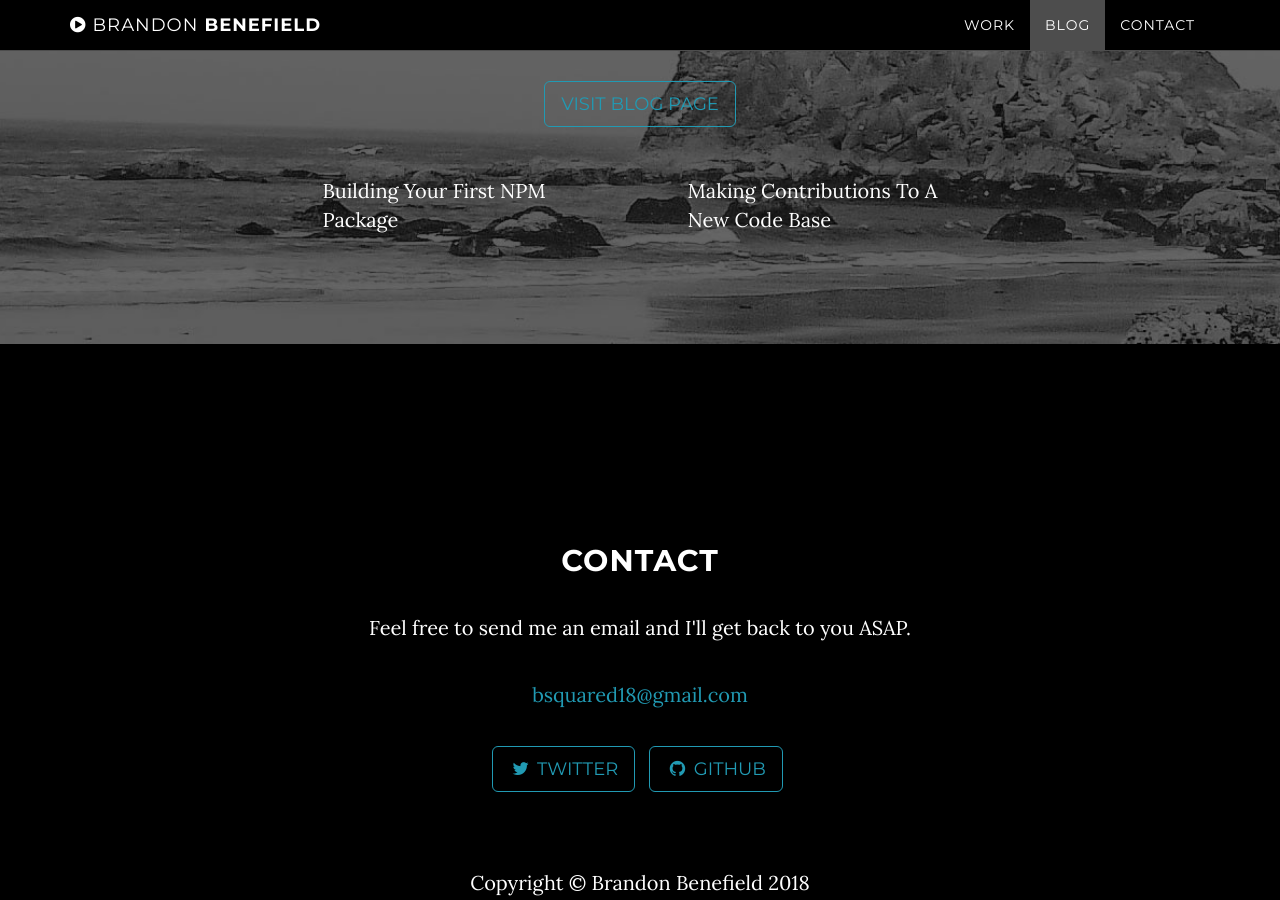
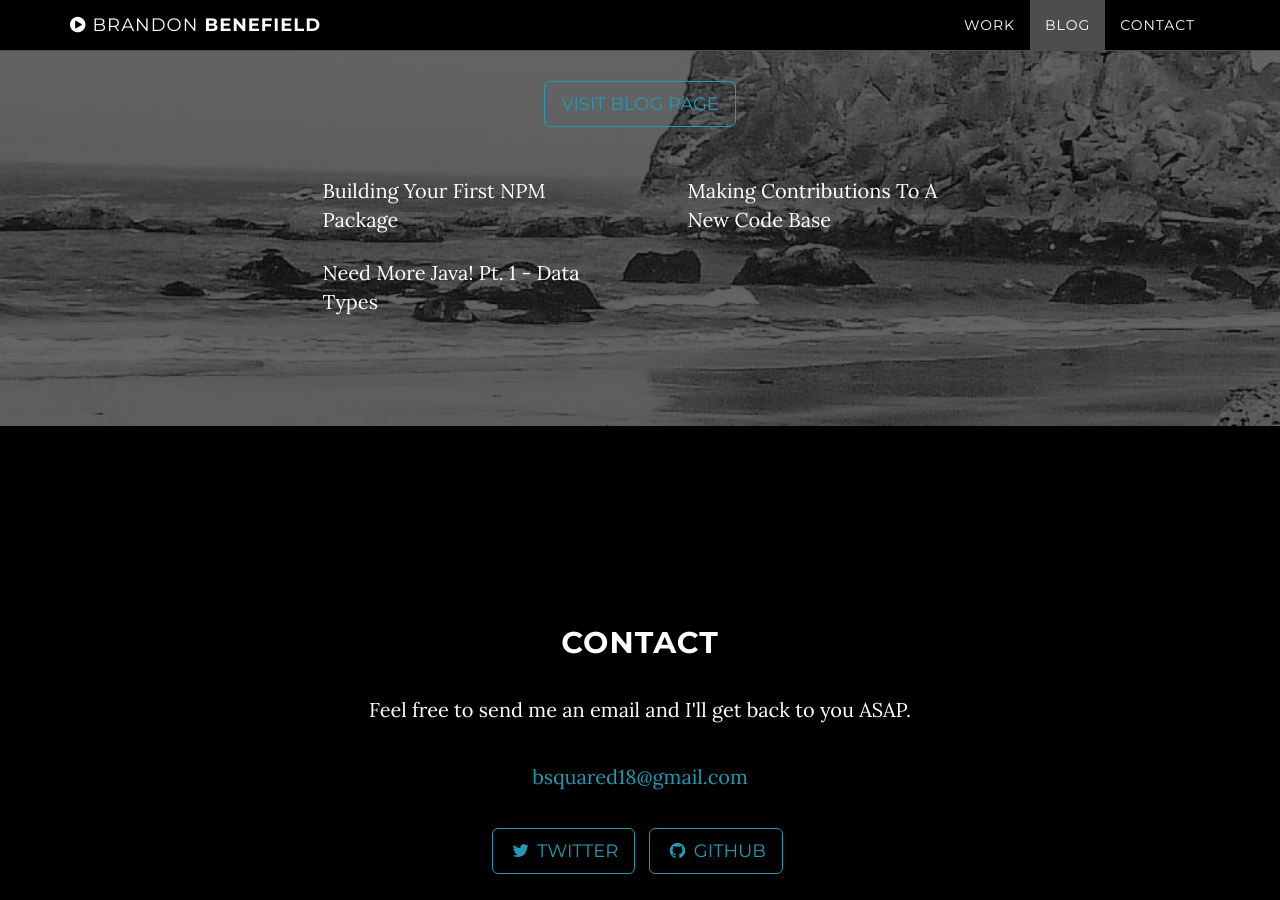
Before and after one commit to bbenefield89/bbenefield89.github.io, a Jekyll site: the page built from index.html, in a window 1280 px wide and 900 px high, scrolled down 1685 px. Built offline with Jekyll 4.4.1, drawn with Linux system fonts in a browser that asks for light colours.

Commit message:
ADD NEW BLOG POST 'Need More Java! Pt.1 - Data Types'
- _config.yml
- _site/index.html

```diff
--- a/_config.yml
+++ b/_config.yml
@@ -24,6 +24,8 @@ blogPosts:
     url: 'https://medium.com/@brandonbenefield/building-your-first-npm-package-9e3c661d90c8'
   - title: 'Making Contributions To A New Code Base'
     url: 'https://medium.com/@brandonbenefield/making-contributions-to-a-new-code-base-be66d230b38e'
+  - title: 'Need More Java! Pt. 1 - Data Types'
+    url: 'https://medium.com/@brandonbenefield/need-more-java-3c8b457ed082'
 
 # Footer settings
 footer: Brandon Benefield
```
Also changed, not shown: 1 other file.
